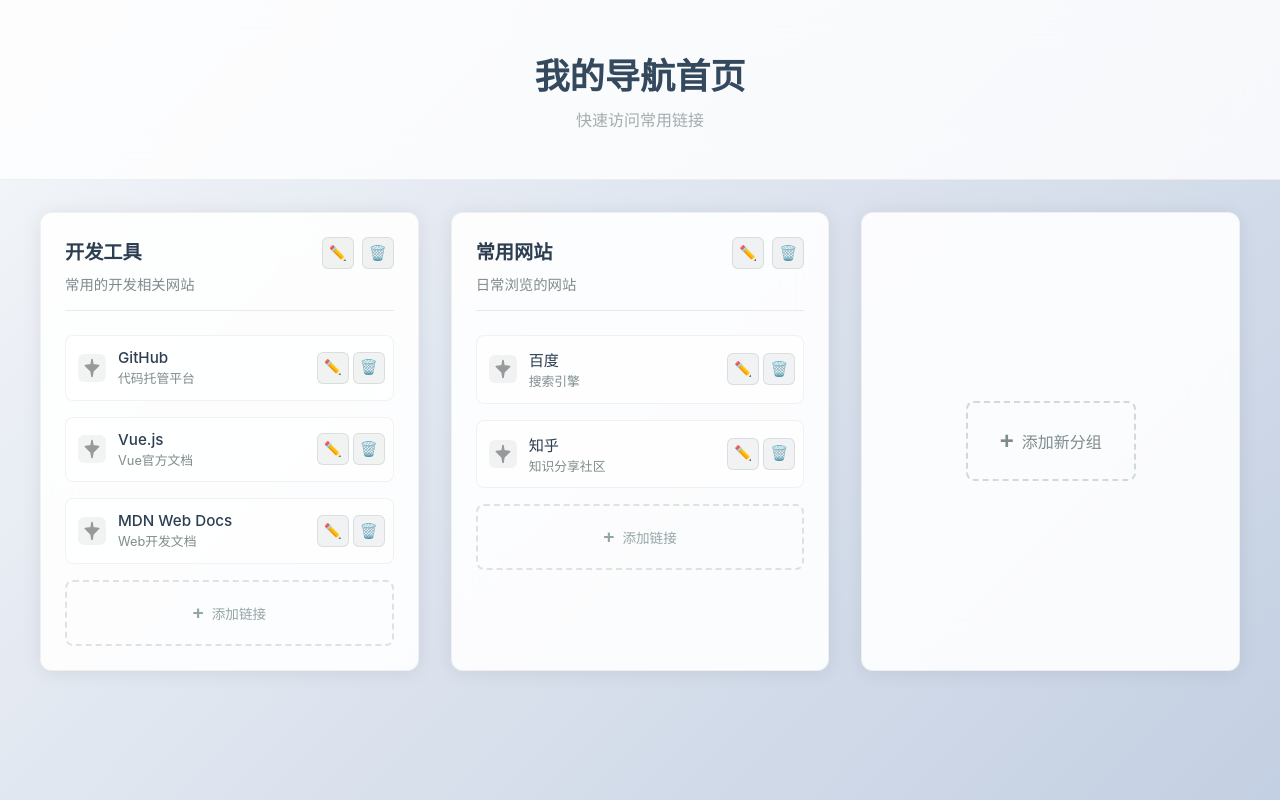
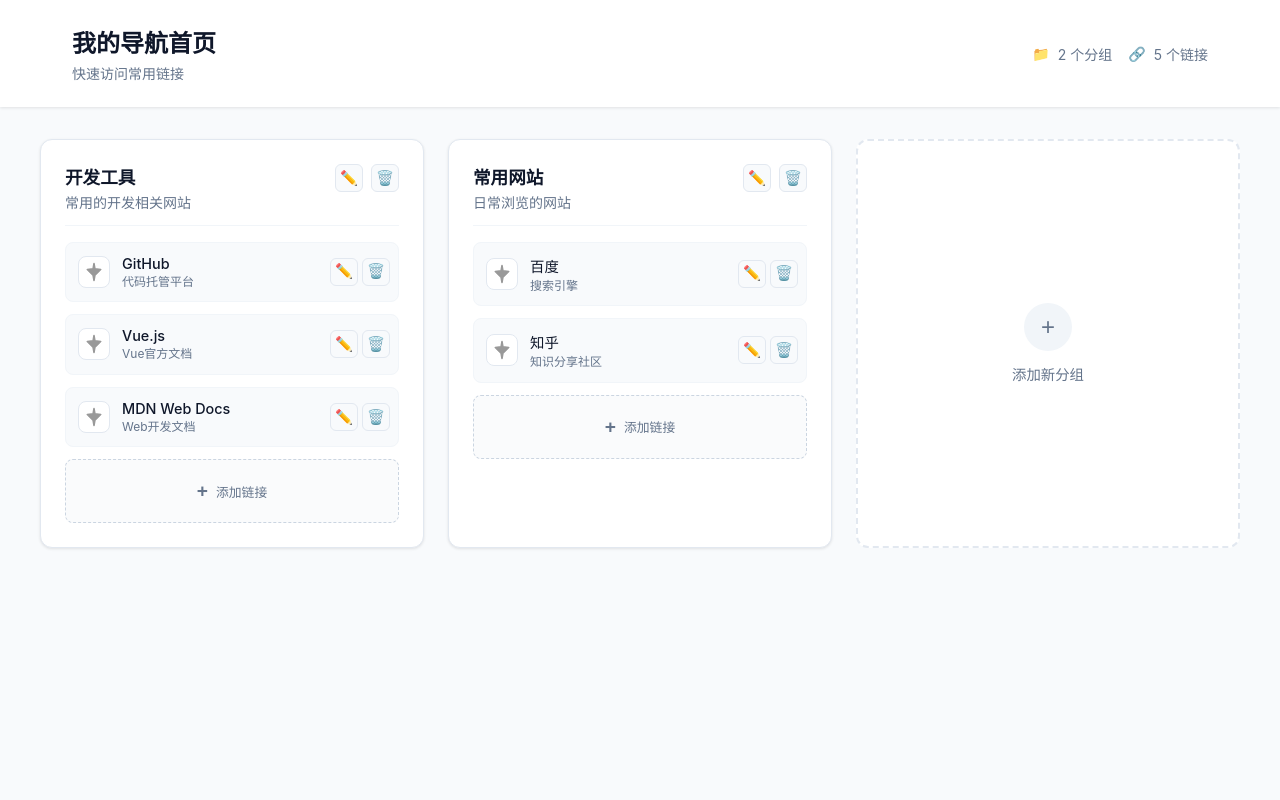
Before and after one commit to Cepheus-J/chromeNav, a Vue app: page / in a window 1280 px wide. Built offline with nearby package versions, Linux system fonts and the light colour scheme.

Commit message:
重新设计UI：紧凑的头部设计，优化用户体验和视觉效果

```diff
--- a/src/App.vue
+++ b/src/App.vue
@@ -1,8 +1,22 @@
 <template>
   <div id="app">
     <header class="header">
-      <h1 class="title">我的导航首页</h1>
-      <p class="subtitle">快速访问常用链接</p>
+      <div class="container">
+        <div class="header-info">
+          <h1 class="title">我的导航首页</h1>
+          <p class="subtitle">快速访问常用链接</p>
+        </div>
+        <div class="header-stats">
+          <div class="stat-item">
+            <span>📁</span>
+            <span>{{ linkGroups.length }} 个分组</span>
+          </div>
+          <div class="stat-item">
+            <span>🔗</span>
+            <span>{{ totalLinks }} 个链接</span>
+          </div>
+        </div>
+      </div>
     </header>
 
     <main class="main">
@@ -18,10 +32,10 @@
           @delete-link="deleteLink"
         />
 
-        <div class="add-group-card">
-          <button @click="showAddGroupModal = true" class="add-group-btn">
-            <span class="plus-icon">+</span>
-            添加新分组
+        <div class="add-group-card" @click="showAddGroupModal = true">
+          <button class="add-group-btn">
+            <div class="add-icon">+</div>
+            <span>添加新分组</span>
           </button>
         </div>
       </div>
@@ -101,6 +115,11 @@ export default {
       editingGroupId: null,
       nextGroupId: 3,
       nextLinkId: 6
+    }
+  },
+  computed: {
+    totalLinks() {
+      return this.linkGroups.reduce((total, group) => total + group.links.length, 0)
     }
   },
   mounted() {
--- a/src/components/NavGroup.vue
+++ b/src/components/NavGroup.vue
@@ -87,28 +87,26 @@ export default {
 
 <style scoped>
 .nav-group {
-  background: rgba(255, 255, 255, 0.9);
-  backdrop-filter: blur(20px);
+  background: white;
   border-radius: 12px;
-  border: 1px solid rgba(0, 0, 0, 0.05);
+  border: 1px solid #e2e8f0;
   padding: 1.5rem;
   transition: all 0.3s ease;
-  box-shadow: 0 2px 20px rgba(0, 0, 0, 0.08);
+  box-shadow: 0 1px 3px 0 rgba(0, 0, 0, 0.1);
 }
 
 .nav-group:hover {
-  background: rgba(255, 255, 255, 0.95);
-  transform: translateY(-4px);
-  box-shadow: 0 8px 30px rgba(0, 0, 0, 0.12);
+  border-color: #cbd5e1;
+  box-shadow: 0 4px 6px -1px rgba(0, 0, 0, 0.1), 0 2px 4px -1px rgba(0, 0, 0, 0.06);
 }
 
 .group-header {
   display: flex;
   justify-content: space-between;
   align-items: flex-start;
-  margin-bottom: 1.5rem;
-  padding-bottom: 1rem;
-  border-bottom: 1px solid rgba(0, 0, 0, 0.08);
+  margin-bottom: 1rem;
+  padding-bottom: 0.75rem;
+  border-bottom: 1px solid #f1f5f9;
 }
 
 .group-info {
@@ -116,15 +114,16 @@ export default {
 }
 
 .group-title {
-  color: #2c3e50;
-  font-size: 1.2rem;
+  color: #0f172a;
+  font-size: 1.1rem;
   font-weight: 600;
-  margin-bottom: 0.5rem;
+  margin-bottom: 0.25rem;
 }
 
 .group-description {
-  color: #7f8c8d;
-  font-size: 0.9rem;
+  color: #64748b;
+  font-size: 0.875rem;
+  line-height: 1.4;
 }
 
 .group-actions {
@@ -133,32 +132,34 @@ export default {
 }
 
 .action-btn {
-  background: rgba(127, 140, 141, 0.1);
-  border: 1px solid rgba(127, 140, 141, 0.2);
+  background: #f8fafc;
+  border: 1px solid #e2e8f0;
   border-radius: 6px;
-  padding: 0.5rem;
+  padding: 0.375rem;
   cursor: pointer;
-  transition: all 0.3s ease;
+  transition: all 0.2s ease;
   display: flex;
   align-items: center;
   justify-content: center;
-  width: 32px;
-  height: 32px;
+  width: 28px;
+  height: 28px;
 }
 
 .action-btn:hover {
-  background: rgba(127, 140, 141, 0.15);
-  transform: scale(1.05);
+  background: #f1f5f9;
+  border-color: #cbd5e1;
 }
 
 .edit-btn:hover {
-  background: rgba(52, 152, 219, 0.15);
-  border-color: rgba(52, 152, 219, 0.3);
+  background: #dbeafe;
+  border-color: #93c5fd;
+  color: #3b82f6;
 }
 
 .delete-btn:hover {
-  background: rgba(231, 76, 60, 0.15);
-  border-color: rgba(231, 76, 60, 0.3);
+  background: #fef2f2;
+  border-color: #fca5a5;
+  color: #ef4444;
 }
 
 .icon {
@@ -167,23 +168,23 @@ export default {
 
 .links-grid {
   display: grid;
-  gap: 1rem;
+  gap: 0.75rem;
 }
 
 .link-item {
-  background: rgba(255, 255, 255, 0.6);
+  background: #f8fafc;
   border-radius: 8px;
-  border: 1px solid rgba(0, 0, 0, 0.05);
-  transition: all 0.3s ease;
+  border: 1px solid #f1f5f9;
+  transition: all 0.2s ease;
   display: flex;
   align-items: center;
   overflow: hidden;
 }
 
 .link-item:hover {
-  background: rgba(255, 255, 255, 0.8);
-  transform: translateX(2px);
-  box-shadow: 0 4px 12px rgba(0, 0, 0, 0.1);
+  background: white;
+  border-color: #e2e8f0;
+  box-shadow: 0 1px 3px 0 rgba(0, 0, 0, 0.1);
 }
 
 .link-content {
@@ -192,16 +193,17 @@ export default {
   align-items: center;
   padding: 0.75rem;
   text-decoration: none;
-  color: #2c3e50;
+  color: #1e293b;
 }
 
 .link-icon {
-  width: 28px;
-  height: 28px;
+  width: 32px;
+  height: 32px;
   margin-right: 0.75rem;
-  border-radius: 6px;
+  border-radius: 8px;
   overflow: hidden;
-  background: rgba(127, 140, 141, 0.1);
+  background: white;
+  border: 1px solid #e2e8f0;
   display: flex;
   align-items: center;
   justify-content: center;
@@ -218,15 +220,15 @@ export default {
 }
 
 .link-name {
-  font-size: 0.95rem;
+  font-size: 0.9rem;
   font-weight: 500;
-  margin-bottom: 0.25rem;
-  color: #2c3e50;
+  margin-bottom: 0.125rem;
+  color: #0f172a;
 }
 
 .link-description {
-  font-size: 0.8rem;
-  color: #7f8c8d;
+  font-size: 0.75rem;
+  color: #64748b;
   line-height: 1.3;
 }
 
@@ -237,19 +239,26 @@ export default {
 }
 
 .add-link-item {
-  border: 2px dashed rgba(149, 165, 166, 0.3);
+  border: 1px dashed #cbd5e1;
   border-radius: 8px;
   padding: 0.75rem;
   text-align: center;
+  background: #fafbfc;
+  transition: all 0.2s ease;
+}
+
+.add-link-item:hover {
+  border-color: #3b82f6;
+  background: #f8fafc;
 }
 
 .add-link-btn {
   background: none;
   border: none;
-  color: #95a5a6;
-  font-size: 0.85rem;
+  color: #64748b;
+  font-size: 0.8rem;
   cursor: pointer;
-  transition: all 0.3s ease;
+  transition: all 0.2s ease;
   display: flex;
   align-items: center;
   justify-content: center;
@@ -258,8 +267,8 @@ export default {
   padding: 0.5rem;
 }
 
-.add-link-btn:hover {
-  color: #2c3e50;
+.add-link-item:hover .add-link-btn {
+  color: #3b82f6;
 }
 
 .plus-icon {
--- a/src/style.css
+++ b/src/style.css
@@ -6,9 +6,9 @@
 
 body {
   font-family: -apple-system, BlinkMacSystemFont, 'Segoe UI', Roboto, 'Helvetica Neue', Arial, sans-serif;
-  background: linear-gradient(135deg, #f5f7fa 0%, #c3cfe2 100%);
+  background: #f8fafc;
   min-height: 100vh;
-  color: #2c3e50;
+  color: #1e293b;
 }
 
 #app {
@@ -16,78 +16,119 @@ body {
 }
 
 .header {
-  background: rgba(255, 255, 255, 0.8);
-  backdrop-filter: blur(20px);
-  border-bottom: 1px solid rgba(0, 0, 0, 0.05);
-  padding: 3rem 0;
-  text-align: center;
-  color: #2c3e50;
+  background: white;
+  box-shadow: 0 1px 3px 0 rgba(0, 0, 0, 0.1);
+  padding: 1.5rem 0;
+  margin-bottom: 2rem;
+  position: sticky;
+  top: 0;
+  z-index: 100;
+}
+
+.header .container {
+  max-width: 1200px;
+  margin: 0 auto;
+  padding: 0 2rem;
+  display: flex;
+  align-items: center;
+  justify-content: space-between;
 }
 
 .title {
-  font-size: 2.2rem;
-  font-weight: 600;
-  margin-bottom: 0.5rem;
-  color: #34495e;
+  font-size: 1.5rem;
+  font-weight: 700;
+  color: #0f172a;
+  margin: 0;
 }
 
 .subtitle {
-  font-size: 1rem;
-  opacity: 0.7;
-  font-weight: 400;
-  color: #7f8c8d;
+  font-size: 0.875rem;
+  color: #64748b;
+  margin: 0;
 }
 
-.main {
-  padding: 2rem 1rem;
+.header-info {
+  display: flex;
+  flex-direction: column;
+  gap: 0.25rem;
 }
 
-.container {
-  max-width: 1200px;
-  margin: 0 auto;
-  display: grid;
-  grid-template-columns: repeat(auto-fit, minmax(350px, 1fr));
-  gap: 2rem;
+.header-stats {
+  display: flex;
+  align-items: center;
+  gap: 1rem;
+  font-size: 0.875rem;
+  color: #64748b;
 }
 
-.add-group-card {
-  background: rgba(255, 255, 255, 0.9);
-  backdrop-filter: blur(20px);
-  border-radius: 12px;
-  border: 1px solid rgba(0, 0, 0, 0.05);
-  padding: 2rem;
-  display: flex;
-  align-items: center;
-  justify-content: center;
-  min-height: 200px;
-  transition: all 0.3s ease;
-  box-shadow: 0 2px 20px rgba(0, 0, 0, 0.08);
-}
-
-.add-group-card:hover {
-  background: rgba(255, 255, 255, 0.95);
-  transform: translateY(-4px);
-  box-shadow: 0 8px 30px rgba(0, 0, 0, 0.12);
-}
-
-.add-group-btn {
-  background: none;
-  border: 2px dashed rgba(149, 165, 166, 0.4);
-  border-radius: 8px;
-  padding: 1.5rem 2rem;
-  color: #7f8c8d;
-  font-size: 1rem;
-  cursor: pointer;
-  transition: all 0.3s ease;
+.stat-item {
   display: flex;
   align-items: center;
   gap: 0.5rem;
 }
 
-.add-group-btn:hover {
-  border-color: #95a5a6;
-  color: #2c3e50;
-  background: rgba(149, 165, 166, 0.05);
+.main {
+  padding: 0 2rem 2rem;
+}
+
+.main .container {
+  max-width: 1200px;
+  margin: 0 auto;
+  display: grid;
+  grid-template-columns: repeat(auto-fill, minmax(320px, 1fr));
+  gap: 1.5rem;
+}
+
+.add-group-card {
+  background: white;
+  border-radius: 12px;
+  border: 2px dashed #e2e8f0;
+  padding: 2rem;
+  display: flex;
+  align-items: center;
+  justify-content: center;
+  min-height: 180px;
+  transition: all 0.3s ease;
+  cursor: pointer;
+}
+
+.add-group-card:hover {
+  border-color: #3b82f6;
+  background: #f8fafc;
+}
+
+.add-group-btn {
+  background: none;
+  border: none;
+  color: #64748b;
+  font-size: 0.9rem;
+  cursor: pointer;
+  transition: all 0.3s ease;
+  display: flex;
+  flex-direction: column;
+  align-items: center;
+  gap: 0.75rem;
+}
+
+.add-group-card:hover .add-group-btn {
+  color: #3b82f6;
+}
+
+.add-icon {
+  width: 48px;
+  height: 48px;
+  border-radius: 50%;
+  background: #f1f5f9;
+  display: flex;
+  align-items: center;
+  justify-content: center;
+  font-size: 1.5rem;
+  transition: all 0.3s ease;
+}
+
+.add-group-card:hover .add-icon {
+  background: #dbeafe;
+  color: #3b82f6;
 }
 
 .plus-icon {
```
